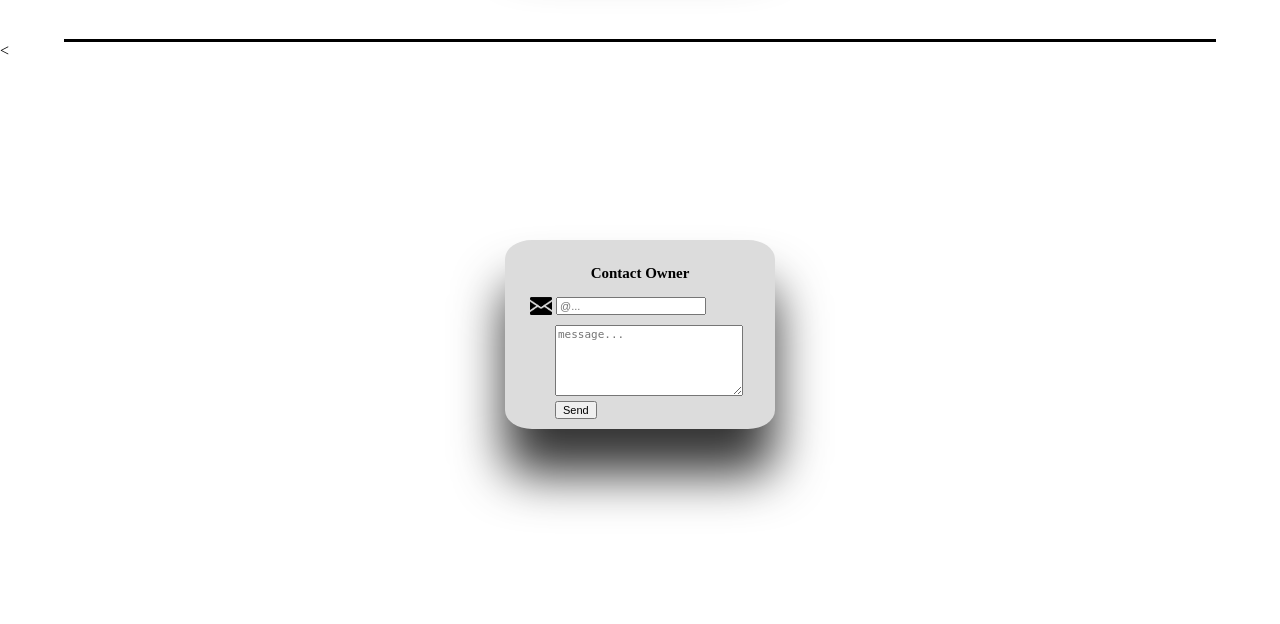
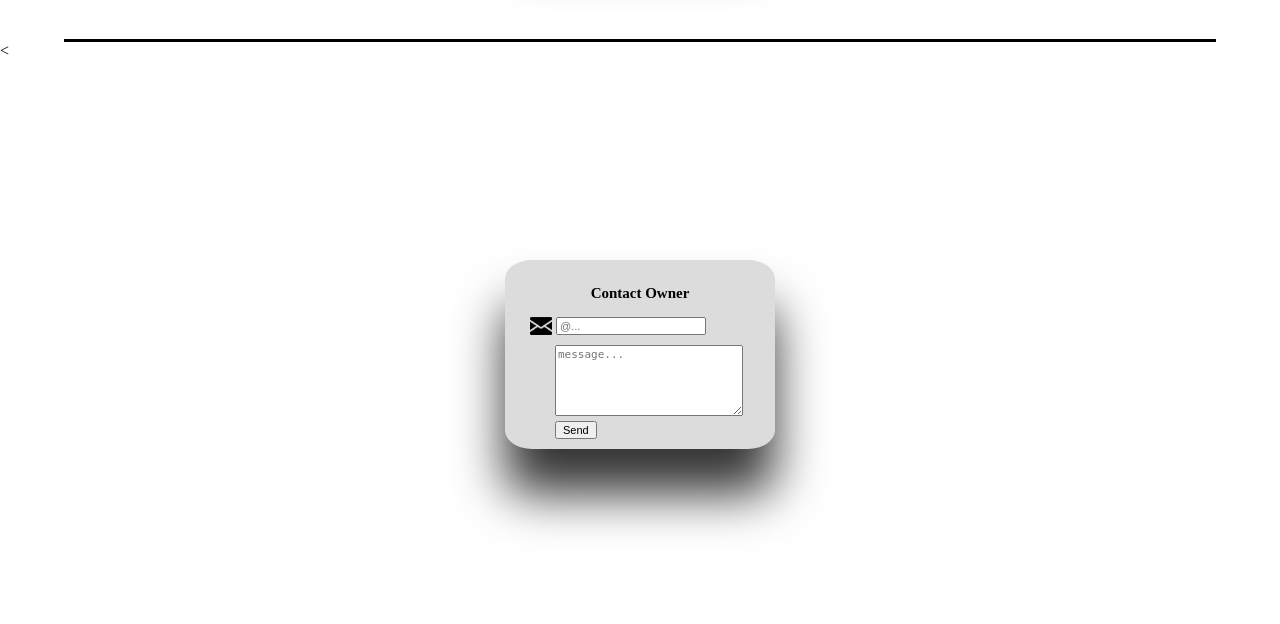
Before and after one commit to KenLauxzs/new, a PHP site: page / in a window 1280 px wide. Shown: the part 1796-2420 px from the top of the page. Before the commit the page ends 2307 px from the top, so only its background shows below. Run offline with PHP 8.4, Linux system fonts and the light colour scheme.

Commit message:
Update style.css

```diff
--- a/style.css
+++ b/style.css
@@ -189,7 +189,7 @@ text-align: left;
   font-family: cursive;
 }
 #Contact{
-  padding: 180px 0 175px 0;
+  padding: 200px 0 175px 0;
   width: 90%;
   margin: auto;
 }
```
